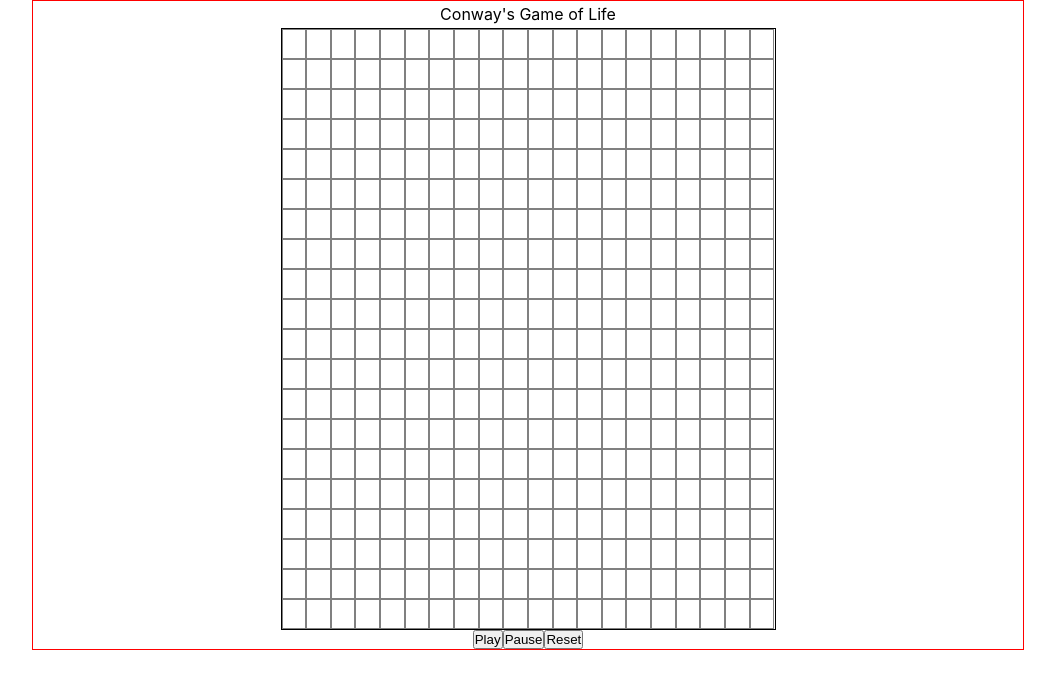
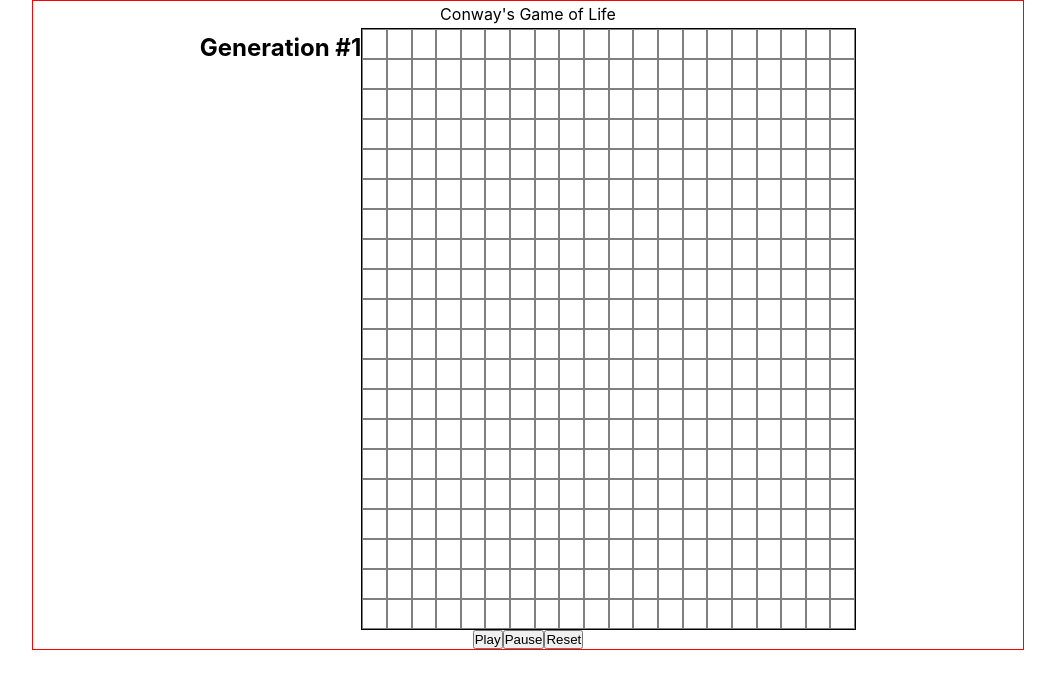
Before and after one commit to bloominstituteoftechnology/CS-Build-Week-1, a React (Create React App) app in the folder conways-life/: page / in a window 1280 px wide. Shown: the top 688 px of the page, without its empty margins (112-1167 px from the left). Built offline with nearby package versions, Linux system fonts and the light colour scheme.

Commit message:
refactored cell component to be stateless. Clicking cells updates the grid state. Reset button will clear the grid

```diff
--- a/conways-life/src/App.js
+++ b/conways-life/src/App.js
@@ -7,36 +7,63 @@ class App extends Component {
     super(props);
     this.state = {
       totalCells: 400,
-      grid: []
+      grid: [],
+      isClickable: true,
+      currGen: 1 // current generation of cells
     };
   }
 
   componentDidMount() {
     let grid = [];
     for (let i = 0; i < this.state.totalCells; i++) {
-      grid.push({ isAlive: false, isClickable: true });
+      grid.push({ isAlive: false });
     }
-    console.log(grid);
+
     this.setState({ grid: grid });
   }
+
+  // Update the grid upon clicking a cell
+  cellClickHandler = id => {
+    if (this.state.isClickable) {
+      console.log(id);
+      let grid = this.state.grid.slice();
+      grid[id].isAlive = !grid[id].isAlive;
+      console.log(grid[id]);
+
+      this.setState({ grid: grid });
+    }
+  };
+
+  gridResetHandler = () => {
+    let grid = [];
+    for (let i = 0; i < this.state.totalCells; i++) {
+      grid.push({ isAlive: false });
+    }
+
+    this.setState({ grid: grid });
+  };
+
   render() {
     return (
       <div className="App">
         <div className="container">
           <header>Conway's Game of Life</header>
+          <h2>Generation #{this.state.currGen}</h2>
           <div className="grid">
             {this.state.grid.map((cell, index) => (
               <Cell
                 key={index}
+                id={index}
                 isAlive={cell.isAlive}
-                isClickable={cell.isClickable}
+                isClickable={this.state.isClickable}
+                cellClickHandler={this.cellClickHandler}
               />
             ))}
           </div>
           <div className="btns">
             <button>Play</button>
             <button>Pause</button>
-            <button>Reset</button>
+            <button onClick={this.gridResetHandler}>Reset</button>
           </div>
         </div>
       </div>
--- a/conways-life/src/components/cell.js
+++ b/conways-life/src/components/cell.js
@@ -1,27 +1,17 @@
-import React, { Component } from 'react';
+import React from 'react';
 import './cell.css';
 
-export default class Cell extends Component {
-  constructor(props) {
-    super(props);
-    this.state = {
-      isAlive: this.props.isAlive,
-      isClickable: this.props.isClickable
-    };
-  }
+const Cell = props => {
+  return (
+    <div
+      style={{
+        backgroundColor: props.isAlive ? 'yellow' : 'white',
+        cursor: props.isClickable ? 'pointer' : 'not-allowed'
+      }}
+      className="cell"
+      onClick={() => props.cellClickHandler(props.id)}
+    />
+  );
+};
 
-  clickHandler = event => {
-    console.log('click: ' + this.state.isAlive);
-    this.setState({ isAlive: !this.state.isAlive });
-  };
-
-  render() {
-    return (
-      <div
-        style={{ backgroundColor: this.state.isAlive ? 'yellow' : 'white' }}
-        className="cell"
-        onClick={this.clickHandler}
-      />
-    );
-  }
-}
+export default Cell;
```
